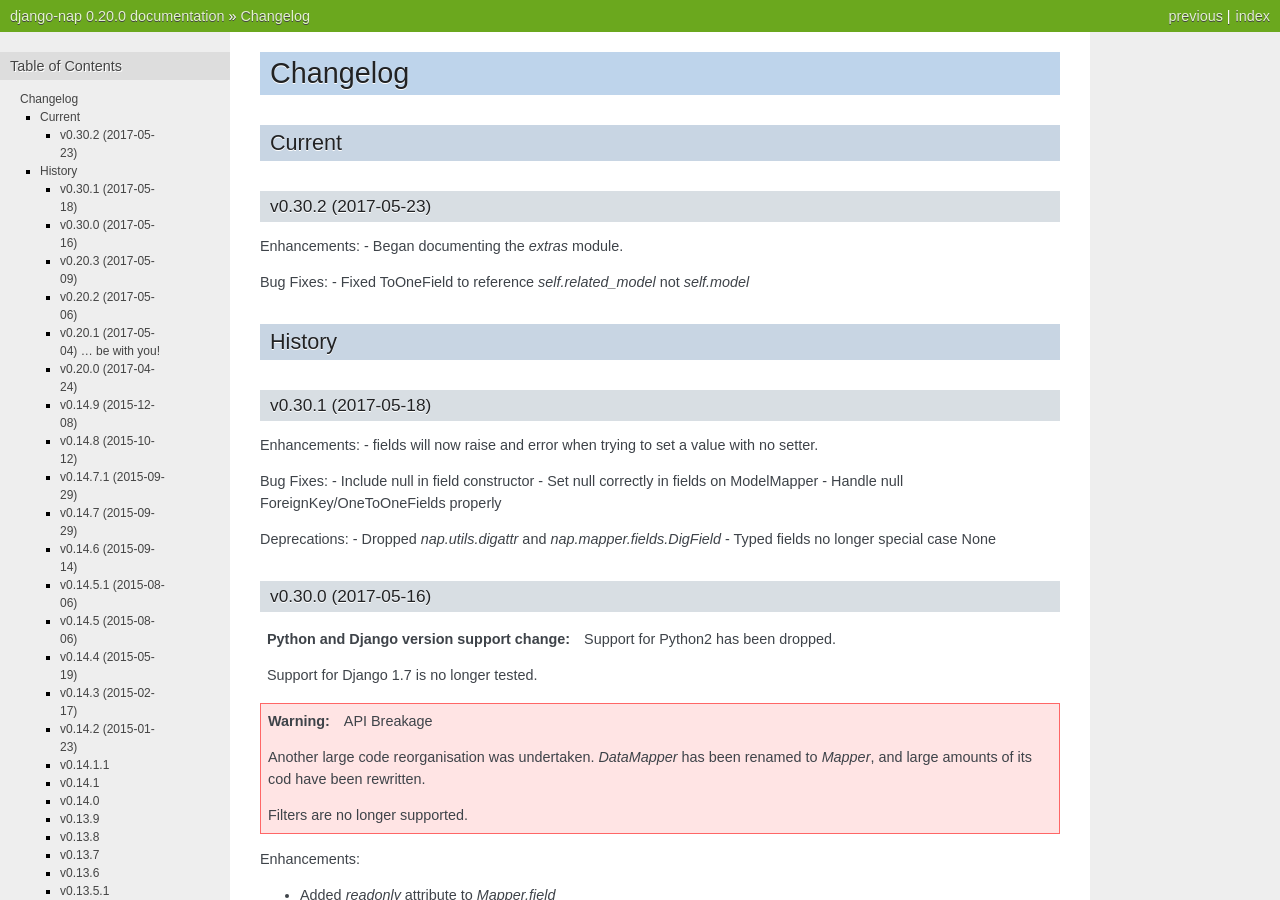
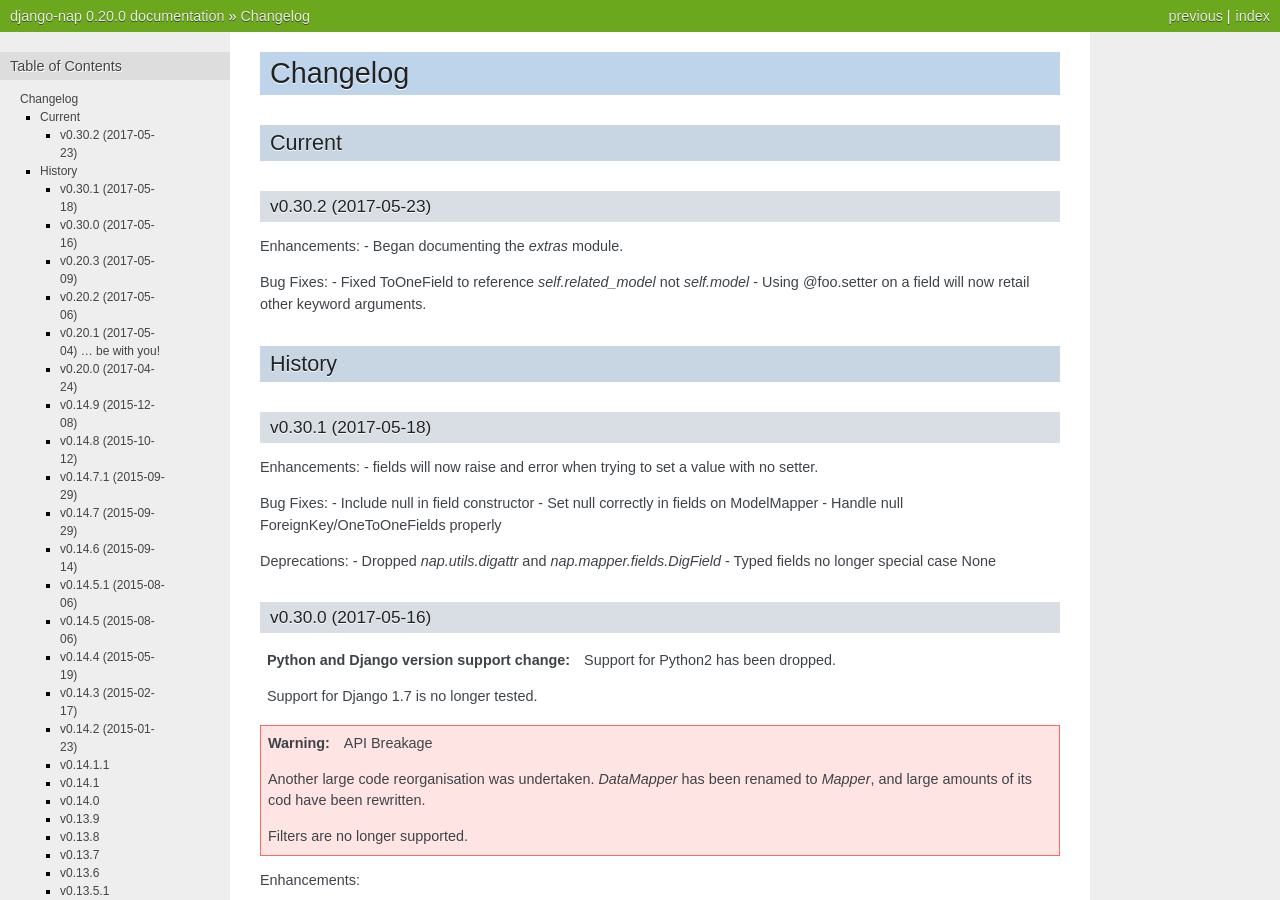
Before and after one commit to funkybob/django-nap, a Sphinx documentation site: the page built from docs/changelog.rst, in a window 1280 px wide and 900 px high. Built offline with Sphinx 7.4.7, drawn with Linux system fonts in a browser that asks for light colours.

Commit message:
Update changelog

```diff
--- a/docs/changelog.rst
+++ b/docs/changelog.rst
@@ -14,6 +14,7 @@
 
 Bug Fixes:
 - Fixed ToOneField to reference `self.related_model` not `self.model`
+- Using @foo.setter on a field will now retail other keyword arguments.
 
 -------
 History
```
